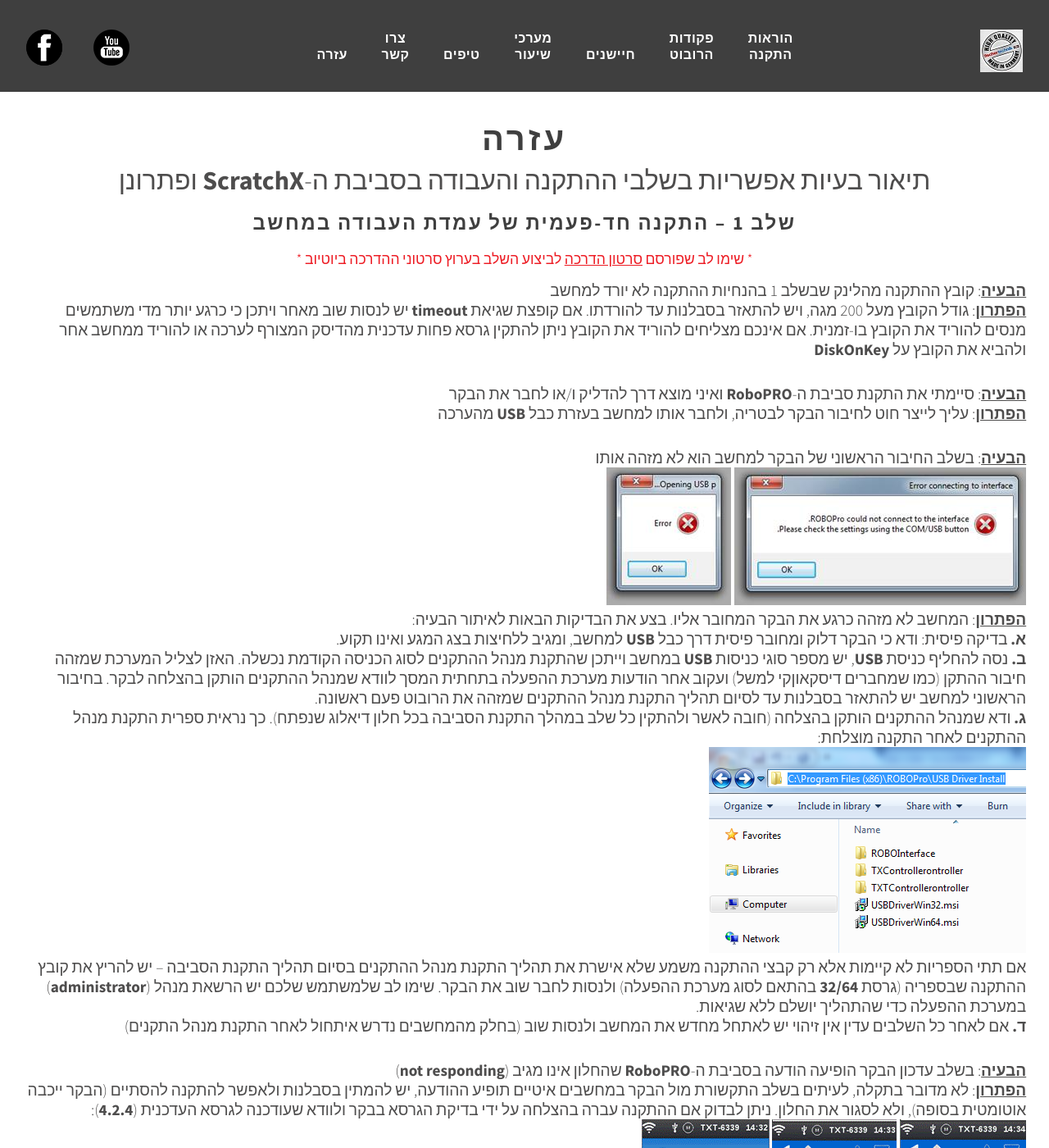
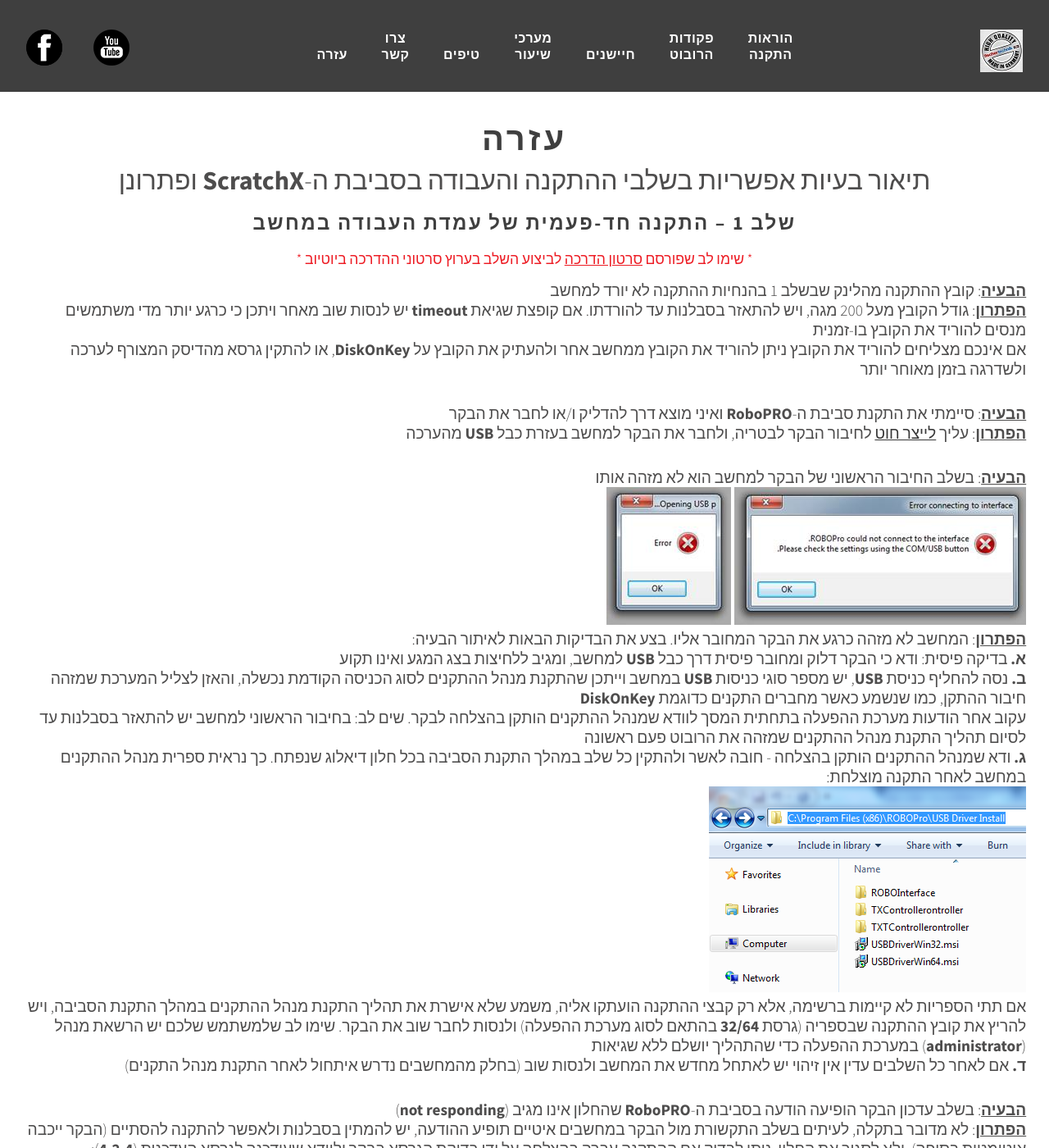
Before and after one commit to adihadas/ftscratch, a Jekyll site: the page QA.html, which Jekyll copies as it is, in a window 1280 px wide and 1400 px high. Shown: the whole window at 82% size. Built offline with Jekyll 4.4.1, drawn with Linux system fonts in a browser that asks for light colours; some of the changed text lies outside the part shown.

Commit message:
PHRASING

```diff
--- a/QA.html
+++ b/QA.html
@@ -54,21 +54,23 @@
 			</div>
 			<div class="problem">
 				 <b><u><b>הבעיה</b></u></b>: קובץ ההתקנה מהלינק שבשלב 1 בהנחיות ההתקנה לא יורד למחשב<br>
-				<b><u><b>הפתרון</b></u></b>: גודל הקובץ מעל 200 מגה, ויש להתאזר בסבלנות עד להורדתו. אם קופצת שגיאת <b>timeout</b> יש לנסות שוב מאחר ויתכן כי כרגע יותר מדי משתמשים מנסים להוריד את הקובץ בו-זמנית. אם אינכם מצליחים להוריד את הקובץ ניתן להתקין גרסא פחות עדכנית מהדיסק המצורף לערכה או להוריד ממחשב אחר ולהביא את הקובץ על <b>DiskOnKey</b>
+				<b><u><b>הפתרון</b></u></b>: גודל הקובץ מעל 200 מגה, ויש להתאזר בסבלנות עד להורדתו. אם קופצת שגיאת <b>timeout</b> יש לנסות שוב מאחר ויתכן כי כרגע יותר מדי משתמשים מנסים להוריד את הקובץ בו-זמנית<br>
+				אם אינכם מצליחים להוריד את הקובץ ניתן להוריד את הקובץ ממחשב אחר ולהעתיק את הקובץ על <b>DiskOnKey</b>, או להתקין גרסא מהדיסק המצורף לערכה ולשדרגה בזמן מאוחר יותר
 			</div>
 			<div class="problem">
 				 <b><u><b>הבעיה</b></u></b>: סיימתי את התקנת סביבת ה-<b>RoboPRO</b> ואיני מוצא דרך להדליק ו/או לחבר את הבקר<br>
-				<b><u><b>הפתרון</b></u></b>: עליך לייצר חוט לחיבור הבקר לבטריה, ולחבר אותו למחשב בעזרת כבל <b>USB</b> מהערכה
+				<b><u><b>הפתרון</b></u></b>: עליך <a href="https://www.youtube.com/watch?v=Ts94WvaQhPQ" target="_blank">לייצר חוט</a> לחיבור הבקר לבטריה, ולחבר את הבקר למחשב בעזרת כבל <b>USB</b> מהערכה
 			</div>
 			<div id="recognise_usb"  class="problem">
 				 <b><u><b>הבעיה</b></u></b>: בשלב החיבור הראשוני של הבקר למחשב הוא לא מזהה אותו<br>
 				 <img src="images/error2.jpg" /> <img src="images/error1.jpg" /><br>
 				<b><u><b>הפתרון</b></u></b>:  המחשב לא מזהה כרגע את הבקר המחובר אליו. בצע את הבדיקות הבאות לאיתור הבעיה:<br>
-				<b>א.</b> בדיקה פיסית: ודא כי הבקר דלוק ומחובר פיסית דרך כבל <b>USB</b> למחשב, ומגיב ללחיצות בצג המגע ואינו תקוע.<br>
-				<b>ב.</b> נסה להחליף כניסת <b>USB</b>, יש מספר סוגי כניסות <b>USB</b> במחשב וייתכן שהתקנת מנהל ההתקנים לסוג הכניסה הקודמת נכשלה. האזן לצליל המערכת שמזהה חיבור ההתקן (כמו שמחברים דיסקאוןקי למשל) ועקוב אחר הודעות מערכת ההפעלה בתחתית המסך לוודא שמנהל ההתקנים הותקן בהצלחה לבקר. בחיבור הראשוני למחשב יש להתאזר בסבלנות עד לסיום תהליך התקנת מנהל ההתקנים שמזהה את הרובוט פעם ראשונה.<br>
-				<b>ג.</b> ודא שמנהל ההתקנים הותקן בהצלחה (חובה לאשר ולהתקין כל שלב במהלך התקנת הסביבה בכל חלון דיאלוג שנפתח). כך נראית ספרית התקנת מנהל ההתקנים לאחר התקנה מוצלחת:<br>
+				<b>א.</b> בדיקה פיסית: ודא כי הבקר דלוק ומחובר פיסית דרך כבל <b>USB</b> למחשב, ומגיב ללחיצות בצג המגע ואינו תקוע<br>
+				<b>ב.</b> נסה להחליף כניסת <b>USB</b>, יש מספר סוגי כניסות <b>USB</b> במחשב וייתכן שהתקנת מנהל ההתקנים לסוג הכניסה הקודמת נכשלה, והאזן לצליל המערכת שמזהה חיבור ההתקן, כמו שנשמע כאשר מחברים התקנים כדוגמת <b>DiskOnKey</b><br>
+				עקוב אחר הודעות מערכת ההפעלה בתחתית המסך לוודא שמנהל ההתקנים הותקן בהצלחה לבקר. שים לב: בחיבור הראשוני למחשב יש להתאזר בסבלנות עד לסיום תהליך התקנת מנהל ההתקנים שמזהה את הרובוט פעם ראשונה<br>
+				<b>ג.</b> ודא שמנהל ההתקנים הותקן בהצלחה - חובה לאשר ולהתקין כל שלב במהלך התקנת הסביבה בכל חלון דיאלוג שנפתח. כך נראית ספרית מנהל ההתקנים במחשב לאחר התקנה מוצלחת:<br>
 				<img src="images/drivers_lib.png" /><br>
-				אם תתי הספריות לא קיימות אלא רק קבצי ההתקנה משמע שלא אישרת את תהליך התקנת מנהל ההתקנים בסיום תהליך התקנת הסביבה – יש להריץ את קובץ ההתקנה שבספריה (גרסת <b>32/64</b> בהתאם לסוג מערכת ההפעלה) ולנסות לחבר שוב את הבקר. שימו לב שלמשתמש שלכם יש הרשאת מנהל (<b>administrator</b>) במערכת ההפעלה כדי שהתהליך יושלם ללא שגיאות.<br>
+				אם תתי הספריות לא קיימות ברשימה, אלא רק קבצי ההתקנה הועתקו אליה, משמע שלא אישרת את תהליך התקנת מנהל ההתקנים במהלך התקנת הסביבה, ויש להריץ את קובץ ההתקנה שבספריה (גרסת <b>32/64</b> בהתאם לסוג מערכת ההפעלה) ולנסות לחבר שוב את הבקר. שימו לב שלמשתמש שלכם יש הרשאת מנהל (<b>administrator</b>) במערכת ההפעלה כדי שהתהליך יושלם ללא שגיאות<br>
 				<b>ד.</b> אם לאחר כל השלבים עדין אין זיהוי יש לאתחל מחדש את המחשב ולנסות שוב (בחלק מהמחשבים נדרש איתחול לאחר התקנת מנהל התקנים)
 			</div>
 			<div class="problem">
@@ -120,9 +122,13 @@
 			 <b><u><b>הפתרון</b></u></b>: יש כמה מופעים לרשת במקרה שיש מספר <b>Access Points</b> לרשת – ודא שבחרת את הראשונה, ורק אם התקלה חוזרת נסה להתחבר לשאר המופעים
  		</div>
 		<div class="problem">
-			 <b><u><b>הבעיה</b></u></b>: איני מצליח לקבל כתובת IP ברשת של בית הספר<br>
-			 <b><u><b>הפתרון</b></u></b>: אם זמן ההמתנה בשלב איתחול הרשת הוא ארוך – תהליך אימות הסיסמא מתבצע ונכשל, יש לוודא שהסיסמא הוקלדה כמו שצריך<br>
-			 אם האיתחול מיידי ללא זמן המתנה הבקר לא מצא מולו בדיקת סיסמא ויש לודא שלרשת שנבחרה אכן הוגדרה סיסמא, והתחברת למופע המתאים אם יש מספר מופעים לאותה הרשת ברשימה
+			 <b><u><b>הבעיה</b></u></b>: איני מצליח לקבל כתובת <b>IP</b> ברשת של בית הספר<br>
+			 <b><u><b>הפתרון</b></u></b>: עקוב אחר השלבים הבאים:<br>
+			 א. אם זמן ההמתנה בשלב איתחול הרשת הוא ארוך – תהליך אימות הסיסמא מתבצע ונכשל, יש לוודא שהסיסמא הוקלדה כמו שצריך<br>
+			 ב. אם האיתחול מיידי ללא זמן המתנה הבקר לא מצא מולו בדיקת סיסמא ויש לודא שלרשת שנבחרה אכן הוגדרה סיסמא<br>
+			 ג. אם יש כמה מופעים לאותו שם רשת ברשימה - במקרה שיש מספר <b>Access Points</b> לרשת – ודא שבחרת את הראשונה, ורק אם התקלה חוזרת נסה להתחבר לשאר המופעים<br>
+			 ד. אתחל את הבקר ובדוק קבלת כתובת <b>IP</b> ברשת<br>
+			 <img src="images/IP3.jpg"/> <img src="images/IP2.jpg"/> <img src="images/IP1.jpg"/>
  		</div>
 	</div>
 </div>
```
Also changed, not shown: other parts of QA.html (+4 -4 lines).
